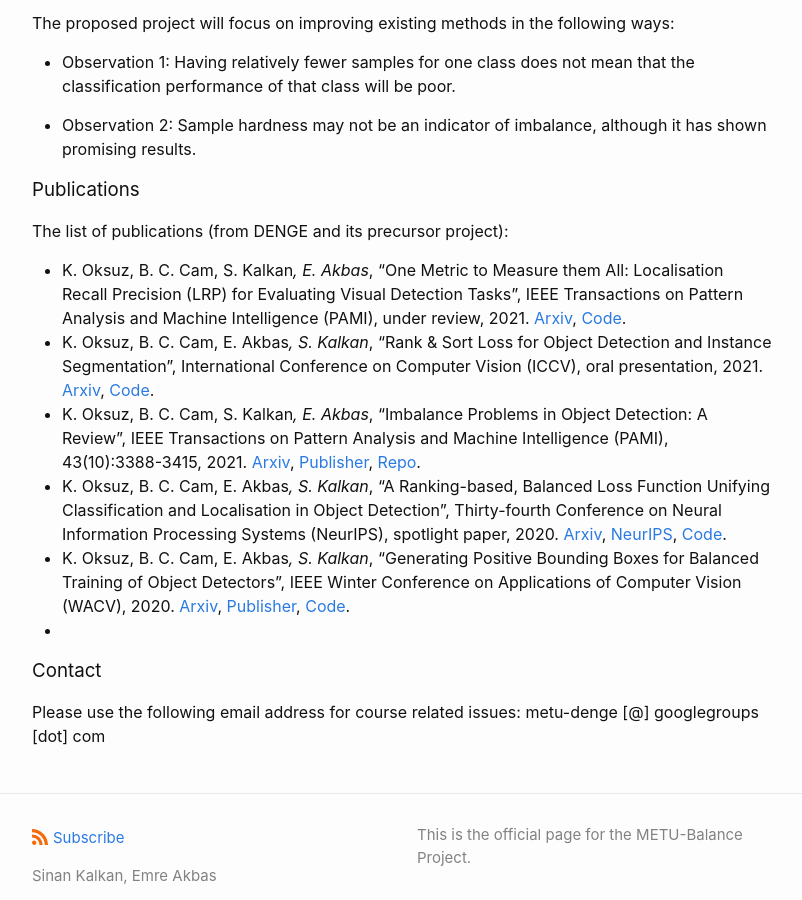
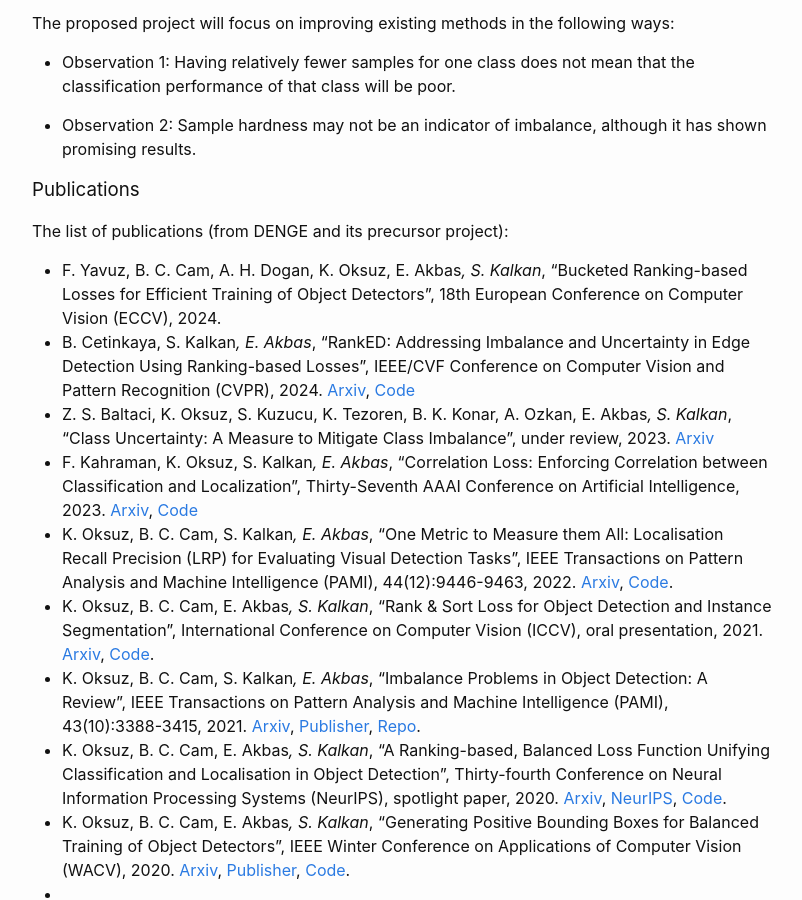
Before and after one commit to metu-balance/metu-balance.github.io, a Jekyll site: the page built from index.md, in a window 1280 px wide and 900 px high, scrolled down 1574 px. Shown: the whole window, without its empty margins (238-1040 px from the left). Built offline with Jekyll 4.4.1, drawn with Linux system fonts in a browser that asks for light colours; our own code applies the rules of GitHub Pages for plain Markdown files.

Commit message:
Update index.md

```diff
--- a/index.md
+++ b/index.md
@@ -138,7 +138,11 @@ The proposed project will focus on improving existing methods in the following w
 
 The list of publications (from DENGE and its precursor project):
 
-* K. Oksuz, B. C. Cam, S. Kalkan*, E. Akbas*, "One Metric to Measure them All: Localisation Recall Precision (LRP) for Evaluating Visual Detection Tasks", IEEE Transactions on Pattern Analysis and Machine Intelligence (PAMI), under review, 2021. [Arxiv](https://arxiv.org/abs/2011.10772), [Code](https://github.com/kemaloksuz/LRP-Error).
+* F. Yavuz, B. C. Cam, A. H. Dogan, K. Oksuz, E. Akbas*, S. Kalkan*, "Bucketed Ranking-based Losses for Efficient Training of Object Detectors", 18th European Conference on Computer Vision (ECCV), 2024.
+* B. Cetinkaya, S. Kalkan*, E. Akbas*, "RankED: Addressing Imbalance and Uncertainty in Edge Detection Using Ranking-based Losses", IEEE/CVF Conference on Computer Vision and Pattern Recognition (CVPR), 2024. [Arxiv](https://arxiv.org/abs/2403.01795), [Code](https://ranked-cvpr24.github.io/)
+* Z. S. Baltaci, K. Oksuz, S. Kuzucu, K. Tezoren, B. K. Konar, A. Ozkan, E. Akbas*, S. Kalkan*, "Class Uncertainty: A Measure to Mitigate Class Imbalance", under review, 2023. [Arxiv](https://arxiv.org/abs/2311.14090)
+* F. Kahraman, K. Oksuz, S. Kalkan*, E. Akbas*, "Correlation Loss: Enforcing Correlation between Classification and Localization", Thirty-Seventh AAAI Conference on Artificial Intelligence, 2023. [Arxiv](https://arxiv.org/abs/2301.01019), [Code](https://github.com/fehmikahraman/CorrLoss)
+* K. Oksuz, B. C. Cam, S. Kalkan*, E. Akbas*, "One Metric to Measure them All: Localisation Recall Precision (LRP) for Evaluating Visual Detection Tasks", IEEE Transactions on Pattern Analysis and Machine Intelligence (PAMI), 44(12):9446-9463, 2022. [Arxiv](https://arxiv.org/abs/2011.10772), [Code](https://github.com/kemaloksuz/LRP-Error).
 * K. Oksuz, B. C. Cam, E. Akbas*, S. Kalkan*, "Rank & Sort Loss for Object Detection and Instance Segmentation", International Conference on Computer Vision (ICCV), oral presentation, 2021. [Arxiv](https://arxiv.org/abs/2107.11669), [Code](https://github.com/kemaloksuz/RankSortLoss).
 * K. Oksuz, B. C. Cam, S. Kalkan*, E. Akbas*, "Imbalance Problems in Object Detection: A Review", IEEE Transactions on Pattern Analysis and Machine Intelligence (PAMI), 43(10):3388-3415, 2021. [Arxiv](https://arxiv.org/abs/1909.00169), [Publisher](https://ieeexplore.ieee.org/document/9042296), [Repo](https://github.com/kemaloksuz/ObjectDetectionImbalance).
 * K. Oksuz, B. C. Cam, E. Akbas*, S. Kalkan*, "A Ranking-based, Balanced Loss Function Unifying Classification and Localisation in Object Detection", Thirty-fourth Conference on Neural Information Processing Systems (NeurIPS), spotlight paper, 2020. [Arxiv](https://arxiv.org/abs/2009.13592), [NeurIPS](https://proceedings.neurips.cc/paper/2020/hash/b2eeb7362ef83deff5c7813a67e14f0a-Abstract.html), [Code](https://github.com/kemaloksuz/aLRPLoss).
```
